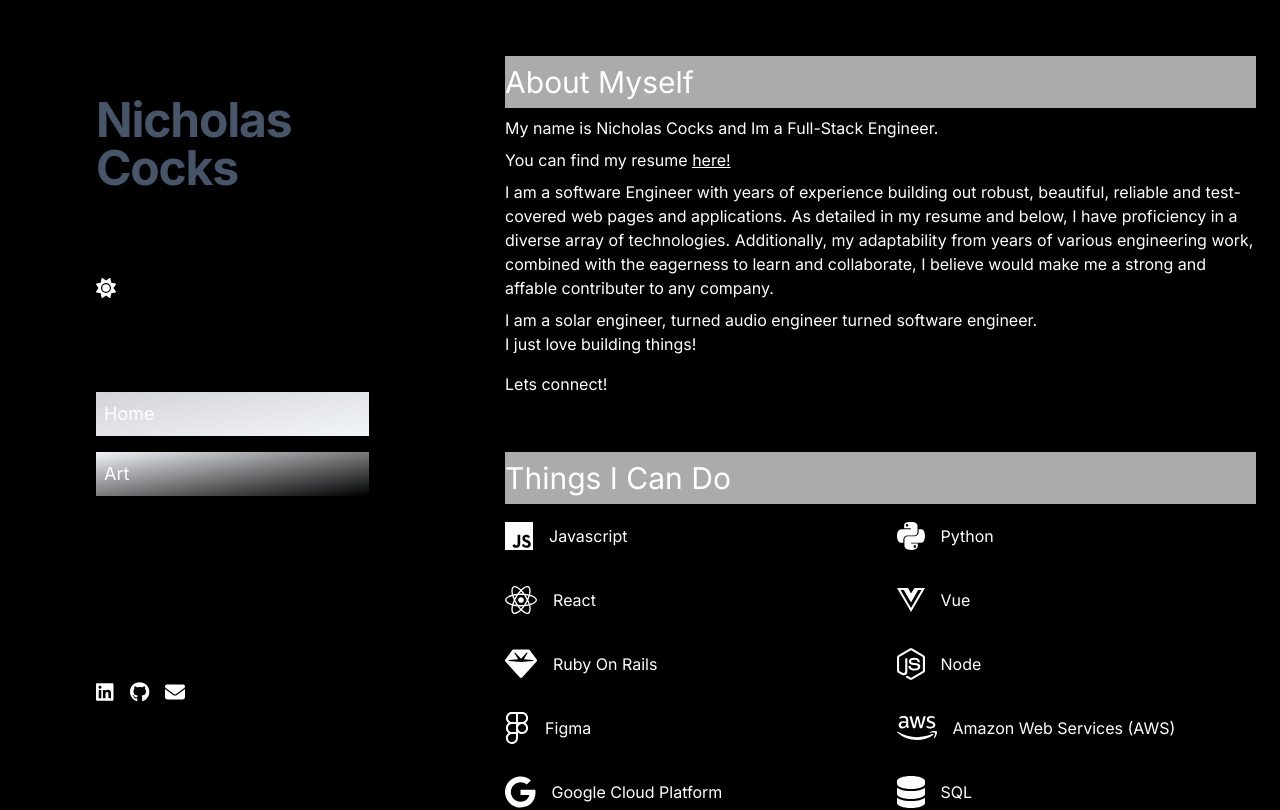
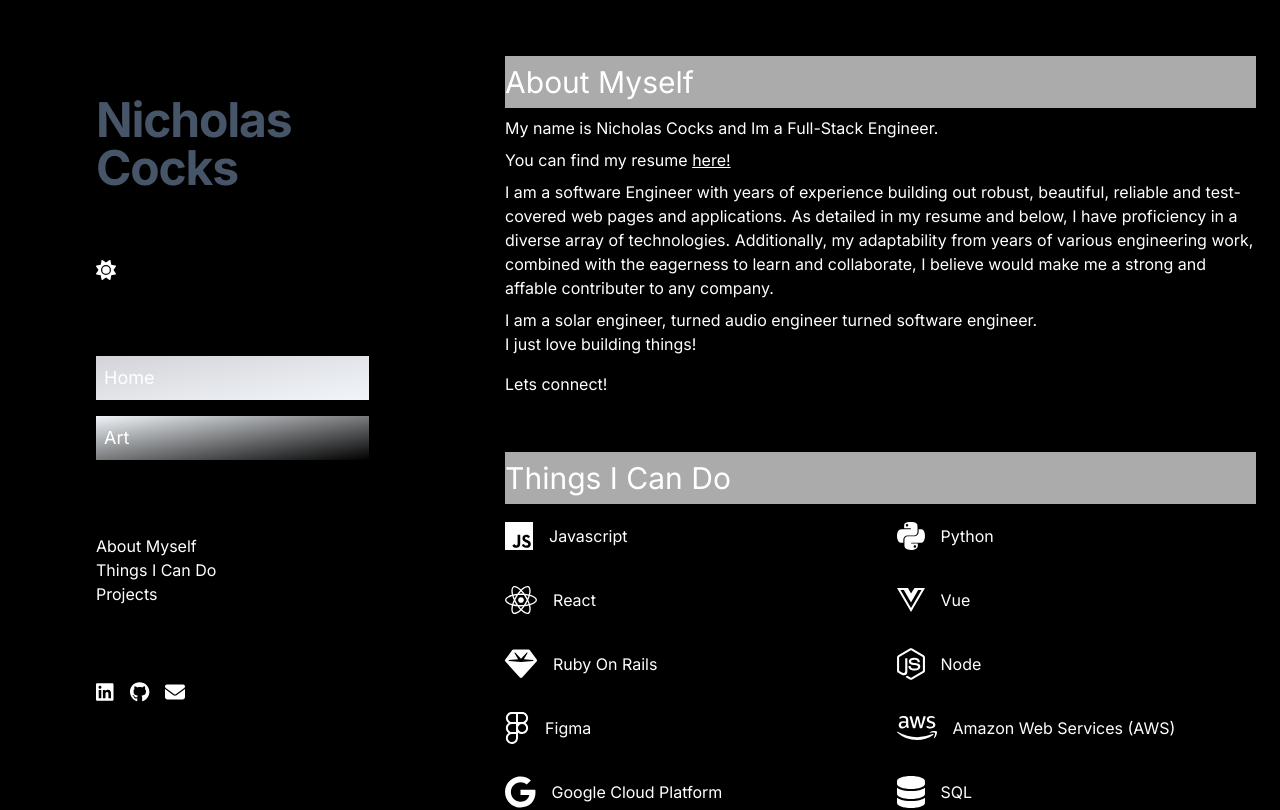
Before and after one commit to NicholasCocks/Personal-Website, a Next.js app: page / in a window 1280 px wide. Shown: the top 810 px of the page. Built offline with nearby package versions, Linux system fonts and the light colour scheme.

Commit message:
section titles update after pathname is changed

```diff
--- a/src/app/components/navBar.js
+++ b/src/app/components/navBar.js
@@ -7,10 +7,11 @@ import { FontAwesomeIcon } from "@fortawesome/react-fontawesome";
 import { faGithub, faLinkedin } from "@fortawesome/free-brands-svg-icons";
 import { faEnvelope } from '@fortawesome/free-solid-svg-icons'
 import ThemeButton from './themeButton';
-import { ReactDOM } from 'react';
+import { ReactDOM, useEffect, useState } from 'react';
 
 const NavBar = () => {
   const pathname = usePathname();
+  let [sectionTitles, setSectionTitles] = useState([]);
 
   const getSectionHeaderHtmlNode = () => {
     return Array.from(document.getElementsByTagName('H3')).map(element => {
@@ -18,7 +19,9 @@ const NavBar = () => {
     });
   }
 
-  const sectionNamesArray = getSectionHeaderHtmlNode();
+  useEffect(() => {
+    setSectionTitles(getSectionHeaderHtmlNode());
+  }, [pathname])
 
   return (
     <>
@@ -46,7 +49,7 @@ const NavBar = () => {
       </ul>
 
       <ul id="sections_nav">
-        {sectionNamesArray.map((name, index) => {
+        {sectionTitles.map((name, index) => {
           return (
             <li key={index}>
               {name}
```
